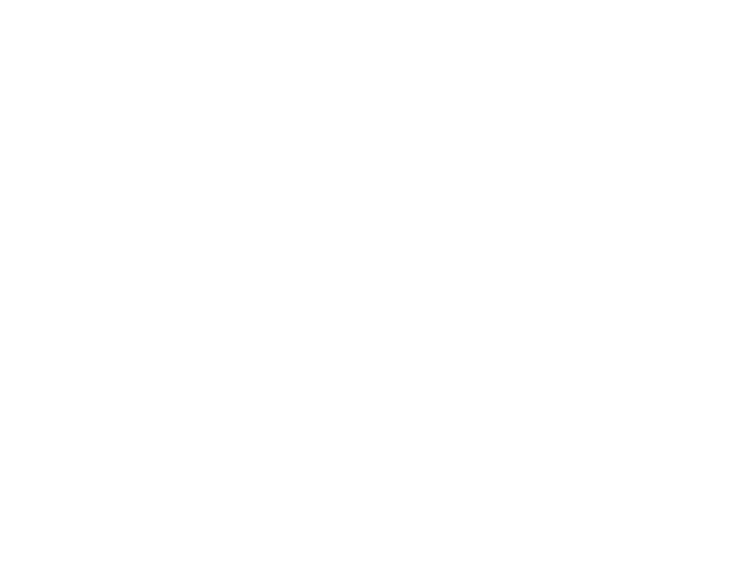
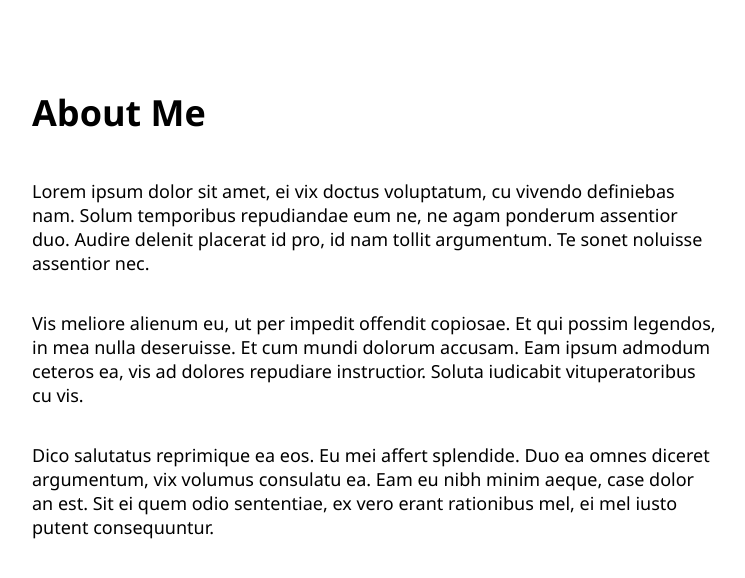
Before and after one commit to AlenaNiku/My-Blog, a React (Create React App) app: page /about in a window 1280 px wide. Shown: the top 578 px of the page, without its empty margins (258-1003 px from the left). Built offline with nearby package versions, Linux system fonts and the light colour scheme.

Commit message:
added AboutPage, ArticlePage, ArticlesList components

```diff
--- a/src/App.js
+++ b/src/App.js
@@ -5,6 +5,9 @@
 } from 'react-router-dom';
 import './App.css';
 import HomePage from './pages/HomePage';
+import AboutPage from './pages/AboutPage';
+import ArticlesList from './pages/ArticlesList';
+import ArticlePage from './pages/ArticlePage';
 
 class App extends React.Component {
   render() {
@@ -12,7 +15,12 @@
     return (
       <Router>
         <div className="App">
-          <Route path="/" component={HomePage} exact />
+          <div id="page-body">
+            <Route path="/" component={HomePage} exact />
+            <Route path="/about" component={AboutPage} />
+            <Route path="/articles-list" component={ArticlesList} />
+            <Route path="/article" component={ArticlePage} />
+          </div>
         </div>
       </Router>
     );
--- /dev/null
+++ b/src/pages/AboutPage.js
@@ -0,0 +1,27 @@
+import React from "react";
+
+const AboutPage = () => (
+  <>
+    <h1>About Me</h1>
+    <p>
+      Lorem ipsum dolor sit amet, ei vix doctus voluptatum, cu vivendo
+      definiebas nam. Solum temporibus repudiandae eum ne, ne agam ponderum
+      assentior duo. Audire delenit placerat id pro, id nam tollit argumentum.
+      Te sonet noluisse assentior nec.
+    </p>
+    <p>
+      Vis meliore alienum eu, ut per impedit offendit copiosae. Et qui possim
+      legendos, in mea nulla deseruisse. Et cum mundi dolorum accusam. Eam ipsum
+      admodum ceteros ea, vis ad dolores repudiare instructior. Soluta iudicabit
+      vituperatoribus cu vis.
+    </p>
+    <p>
+      Dico salutatus reprimique ea eos. Eu mei affert splendide. Duo ea omnes
+      diceret argumentum, vix volumus consulatu ea. Eam eu nibh minim aeque,
+      case dolor an est. Sit ei quem odio sententiae, ex vero erant rationibus
+      mel, ei mel iusto putent consequuntur.
+    </p>
+  </>
+);
+
+export default AboutPage;
--- /dev/null
+++ b/src/pages/ArticlePage.js
@@ -0,0 +1,9 @@
+import React from "react";
+
+const ArticlePage = () => (
+  <>
+    <h1>This is an Article</h1>
+  </>
+);
+
+export default ArticlePage;
--- /dev/null
+++ b/src/pages/ArticlesList.js
@@ -0,0 +1,9 @@
+import React from "react";
+
+const ArticlesList = () => (
+  <>
+    <h1>Articles</h1>
+  </>
+);
+
+export default ArticlesList;
--- a/src/pages/HomePage.js
+++ b/src/pages/HomePage.js
@@ -16,3 +16,5 @@
 );
 
 export default HomePage
+
+// Landing page that you will find on any blog
```
